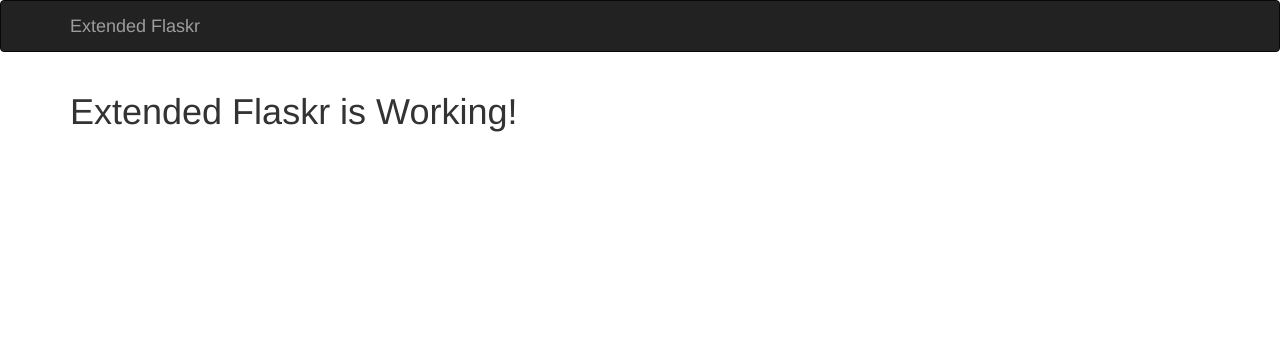
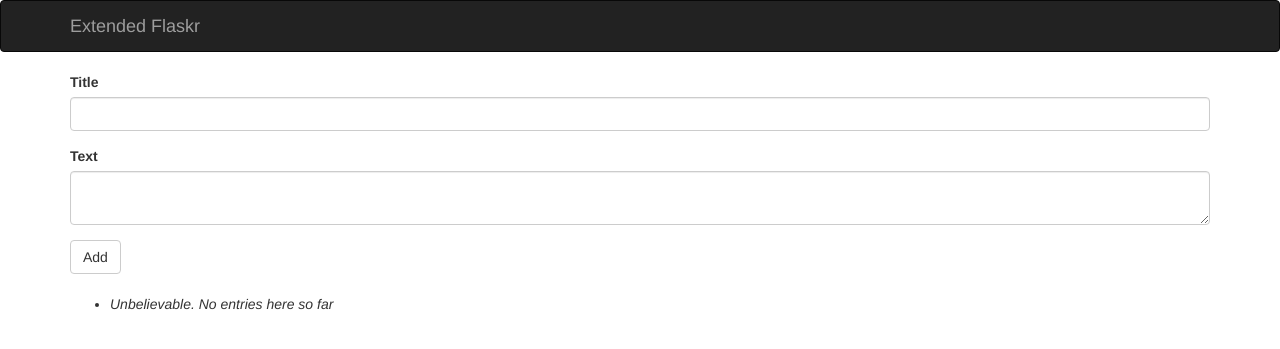
Before and after one commit to mxamin/exflaskr-irpycon-2015, a Flask app: page / in a window 1280 px wide. Shown: the top 349 px of the page. Run offline with Flask 2, Linux system fonts and the light colour scheme; data that the repository does not hold is empty; some libraries are stand-ins or nearby versions.

Commit message:
Add Entry Form and Update index Template

```diff
--- /dev/null
+++ b/app/main/forms.py
@@ -0,0 +1,12 @@
+from flask.ext.wtf import Form
+from wtforms import StringField, TextAreaField, SubmitField, ValidationError
+from wtforms.validators import DataRequired, Length
+
+
+class EntryForm(Form):
+    title = StringField('Title', validators=[
+        DataRequired(),
+        Length(1, 64)
+    ])
+    text = TextAreaField('Text', validators=[DataRequired()])
+    submit = SubmitField('Add')
--- a/app/main/views.py
+++ b/app/main/views.py
@@ -1,8 +1,24 @@
-from flask import render_template
+from flask import render_template, flash
 
 from . import main
+from .forms import EntryForm
+from app import db
+from app.models import Entry
 
 
 @main.route('/', methods=['GET', 'POST'])
 def index():
-    return render_template('index.html')
+    form = EntryForm()
+    if form.validate_on_submit():
+        entry = Entry(title=form.title.data,
+                      text=form.text.data)
+        db.session.add(entry)
+        db.session.commit()
+        flash('Entry added successfully.')
+
+        # clear form
+        form.title.data = None
+        form.text.data = None
+
+    entries = Entry.query.all()
+    return render_template('index.html', form=form, entries=entries)
--- a/app/templates/index.html
+++ b/app/templates/index.html
@@ -1,5 +1,14 @@
 {% extends "base.html" %}
+{% import "bootstrap/wtf.html" as wtf %}
 
 {% block page_content %}
-<h1>Extended Flaskr is Working!</h1>
+{{ wtf.quick_form(form)}}
+<br>
+<ul class="entries">
+  {% for entry in entries %}
+  <li><h3>{{ entry.title }}</h3>{{ entry.text|safe }}</li>
+  {% else %}
+  <li><em>Unbelievable.  No entries here so far</em></li>
+  {% endfor %}
+  </ul>
 {% endblock %}
--- a/config.py
+++ b/config.py
@@ -8,6 +8,9 @@ basedir = os.path.abspath(os.path.dirname(__file__))
 class Config(object):
     # Import environment variables from .env file, if such file exists.
     read_env(basedir)
+
+    # CSRF secret key
+    SECRET_KEY = os.environ.get('SECRET_KEY') or 'asdfsdafdsfdsfds'
 
     # SQLAlchemy configuration keys, list of all keys:
     # https://pythonhosted.org/Flask-SQLAlchemy/config.html
--- a/requirements/common.txt
+++ b/requirements/common.txt
@@ -2,6 +2,8 @@ Flask==0.10.1
 Flask-Script==2.0.5
 Flask-SQLAlchemy==2.0
 Flask-Bootstrap==3.3.0.1
+Flask-WTF==0.10.2
 Jinja2==2.7.3
 Werkzeug==0.9.4
 SQLAlchemy==1.0.0b1
+WTForms==2.0.1
```
